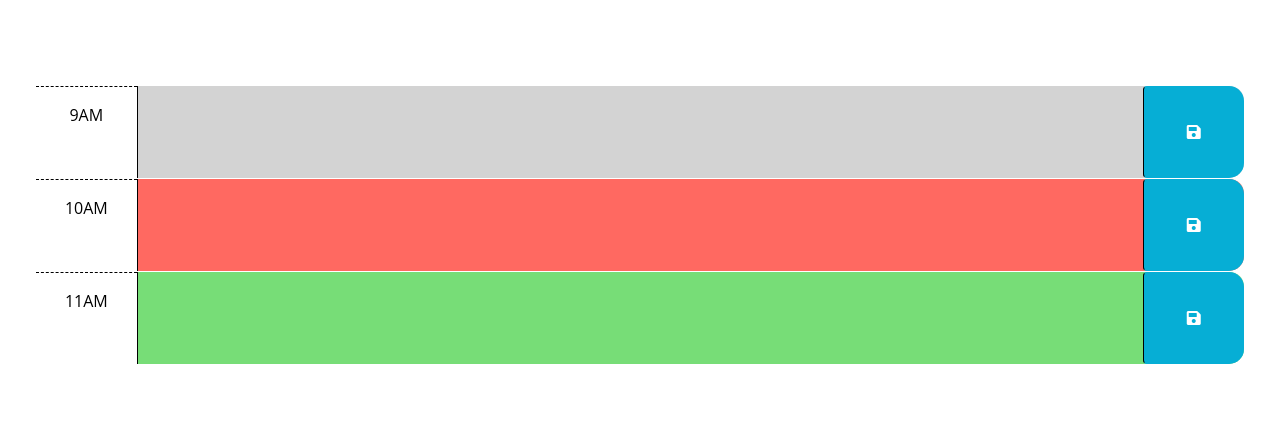
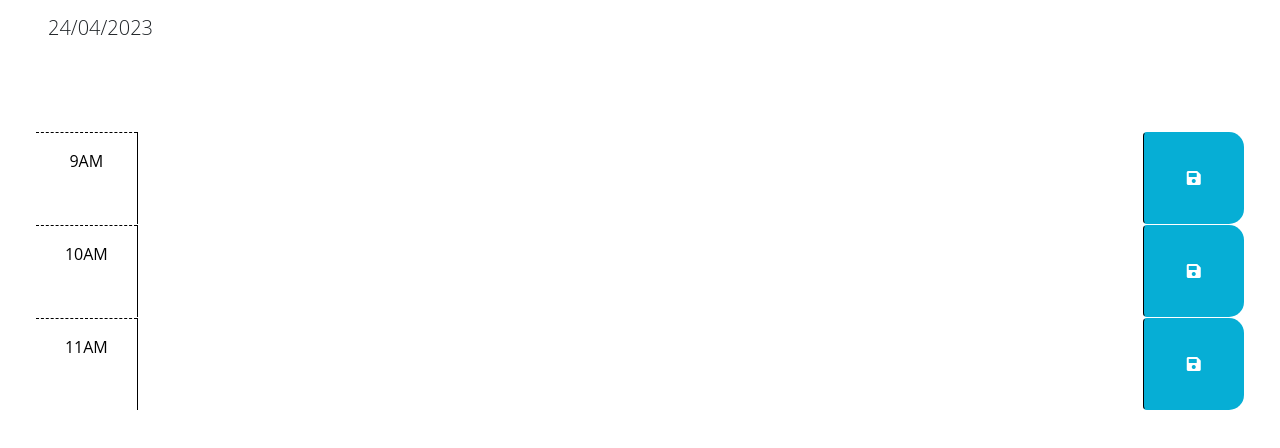
Before and after one commit to rus1290/work-day-scheduler, a plain HTML site: page index.html in a window 1280 px wide. Shown: the part 166-614 px from the top of the page. Drawn offline with nearby package versions, Linux system fonts and the light colour scheme.

Commit message:
created function to display the current day and also wrote a function that targets a saveBtn class and added an event listener to save info on click; also, targets the text area and saves input, using save button into local storage.

```diff
--- a/assets/script.js
+++ b/assets/script.js
@@ -1,3 +1,4 @@
+
 // Wrap all code that interacts with the DOM in a call to jQuery to ensure that
 // the code isn't run until the browser has finished rendering all the elements
 // in the html.
@@ -9,6 +10,15 @@ $(function () {
   // time-block containing the button that was clicked? How might the id be
   // useful when saving the description in local storage?
   //
+$('.saveBtn').on('click', function(){
+  var value =$(this).siblings('textarea').val();
+ var key =$(this).parent().attr('id');
+  localStorage.setItem(key, value);
+
+})
+
+
+
   // TODO: Add code to apply the past, present, or future class to each time
   // block by comparing the id to the current hour. HINTS: How can the id
   // attribute of each time-block be used to conditionally add or remove the
@@ -20,4 +30,6 @@ $(function () {
   // attribute of each time-block be used to do this?
   //
   // TODO: Add code to display the current date in the header of the page.
+
+  $("#currentDay").text(dayjs().format('DD/MM/YYYY'));
 });
--- a/index.html
+++ b/index.html
@@ -42,7 +42,7 @@
         -->
 
       <!-- Example of a past time block. The "past" class adds a gray background color. -->
-      <div id="hour-9" class="row time-block past">
+      <div id="hour-9" class="row time-block ">
         <div class="col-2 col-md-1 hour text-center py-3">9AM</div>
         <textarea class="col-8 col-md-10 description" rows="3"> </textarea>
         <button class="btn saveBtn col-2 col-md-1" aria-label="save">
@@ -51,7 +51,7 @@
       </div>
 
       <!-- Example of a present time block. The "present" class adds a red background color. -->
-      <div id="hour-10" class="row time-block present">
+      <div id="hour-10" class="row time-block ">
         <div class="col-2 col-md-1 hour text-center py-3">10AM</div>
         <textarea class="col-8 col-md-10 description" rows="3"> </textarea>
         <button class="btn saveBtn col-2 col-md-1" aria-label="save">
@@ -60,7 +60,7 @@
       </div>
 
       <!-- Example of a future time block. The "future" class adds a green background color. -->
-      <div id="hour-11" class="row time-block future">
+      <div id="hour-11" class="row time-block ">
         <div class="col-2 col-md-1 hour text-center py-3">11AM</div>
         <textarea class="col-8 col-md-10 description" rows="3"> </textarea>
         <button class="btn saveBtn col-2 col-md-1" aria-label="save">
```
